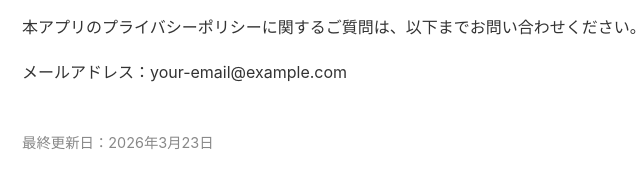
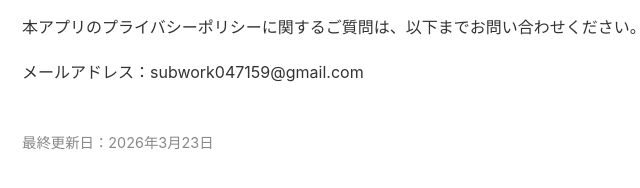
Before and after one commit to WorldHeritageLibrary/privacy-policy, a plain HTML site: page index.html in a window 1280 px wide. Shown: the part 1144-1332 px from the top of the page, 218-858 px from the left. Drawn offline with Linux system fonts and the light colour scheme.

Commit message:
Update contact email address

```diff
--- a/index.html
+++ b/index.html
@@ -61,7 +61,7 @@
 
   <h2>6. お問い合わせ</h2>
   <p>本アプリのプライバシーポリシーに関するご質問は、以下までお問い合わせください。</p>
-  <p>メールアドレス：your-email@example.com</p>
+  <p>メールアドレス：subwork047159@gmail.com</p>
 
   <footer>
     <p>最終更新日：2026年3月23日</p>
```
